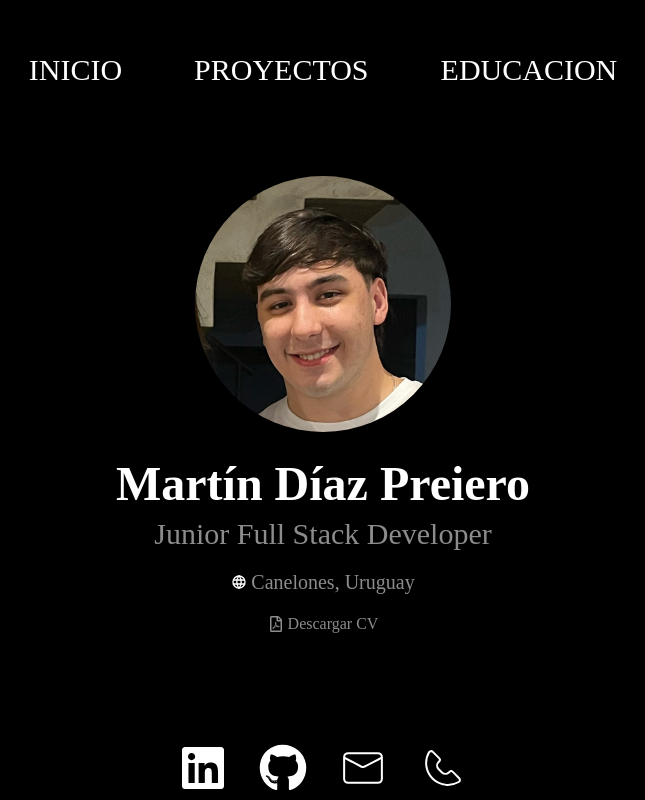
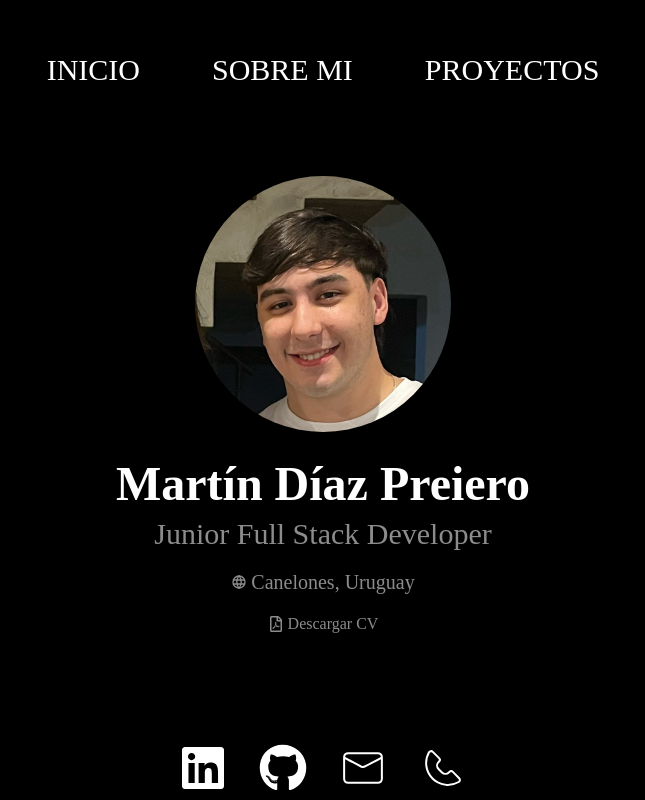
Before and after one commit to MartinDiaz04/portfolio, a React (Vite) app: page / in a window 1280 px wide. Shown: the whole page, without its empty margins (317-962 px from the left). Built offline with nearby package versions, Linux system fonts and the light colour scheme; a web font is replaced by a local one.

Commit message:
Create AboutMe and delete Studies.

```diff
--- a/src/App.jsx
+++ b/src/App.jsx
@@ -2,7 +2,7 @@ import { BrowserRouter as Router, Routes, Route } from "react-router-dom";
 import NavBar from "./components/NavBar";
 import Home from "./screens/Home";
 import Projects from "./screens/Projects";
-import Studies from "./screens/Studies";
+import AboutMe from "./screens/AboutMe";
 
 
 function App() {
@@ -11,8 +11,8 @@ function App() {
       <Router>
         <Routes>
           <Route path="/" element={<Home />} />
+          <Route path="/aboutme" element={<AboutMe />} />
           <Route path="/projects" element={<Projects />} />
-          <Route path="/studies" element={<Studies/>} />
         </Routes>
       </Router>
     </div>
--- /dev/null
+++ b/src/components/AboutMe.jsx
@@ -0,0 +1,11 @@
+import React from 'react'
+
+function AboutMe() {
+  return (
+    <div>
+
+    </div>
+  )
+}
+
+export default AboutMe
--- a/src/components/Header.jsx
+++ b/src/components/Header.jsx
@@ -6,19 +6,18 @@ const links = [
       href: "/",
     },
     {
+      name: "SOBRE MI",
+      href: "/aboutme",
+    },
+    {
       name: "PROYECTOS",
       href: "/projects",
     },
-    {
-      name: "EDUCACION",
-      href: "/studies",
-    },
   ];
-
 
 function Header() {
   return (
-    <header className="flex bg-black items-start justify-center h-auto ">
+    <header id='aparicion' className="flex bg-black items-start justify-center h-auto ">
         <nav className="w-auto p-7">
         <ul className="list-none sm:flex sm:items-center sm:justify-center h-auto m-auto">
           {links.map((x, index) => (
--- a/src/components/NavBar.jsx
+++ b/src/components/NavBar.jsx
@@ -8,7 +8,7 @@ import { CiMail, CiPhone } from "react-icons/ci";
 
 const NavBar = () => {
   return (
-    <div className="h-screen bg-black flex flex-col">
+    <div id="aparicion" className="h-screen bg-black flex flex-col">
       <main className="flex-1 flex flex-col items-center justify-start sm:justify-center m-12 sm:mt-0">
         <figure>
           <img
@@ -24,7 +24,7 @@ const NavBar = () => {
           {data.label}
         </h2>
         <div className="flex items-center mb-4">
-          <TbWorld aria-label="Location" className="mr-1 text-white" />
+          <TbWorld aria-label="Location" className="mr-1 text-white opacity-55" />
           <span className="text-white text-lg sm:text-xl opacity-55">
             {data.location}
           </span>
--- /dev/null
+++ b/src/screens/AboutMe.jsx
@@ -0,0 +1,13 @@
+import React from "react";
+import Header from "../components/Header";
+
+function AboutMe() {
+  return (
+    <div>
+      <Header />
+      <AboutMe/>
+    </div>
+  );
+}
+
+export default AboutMe;
--- a/src/screens/Studies.jsx
+++ /dev/null
@@ -1,12 +0,0 @@
-import React from 'react'
-import Header from '../components/Header'
-function Studies() {
-  return (
-    <div>
-      <Header/>
-
-    </div>
-  )
-}
-
-export default Studies
```
